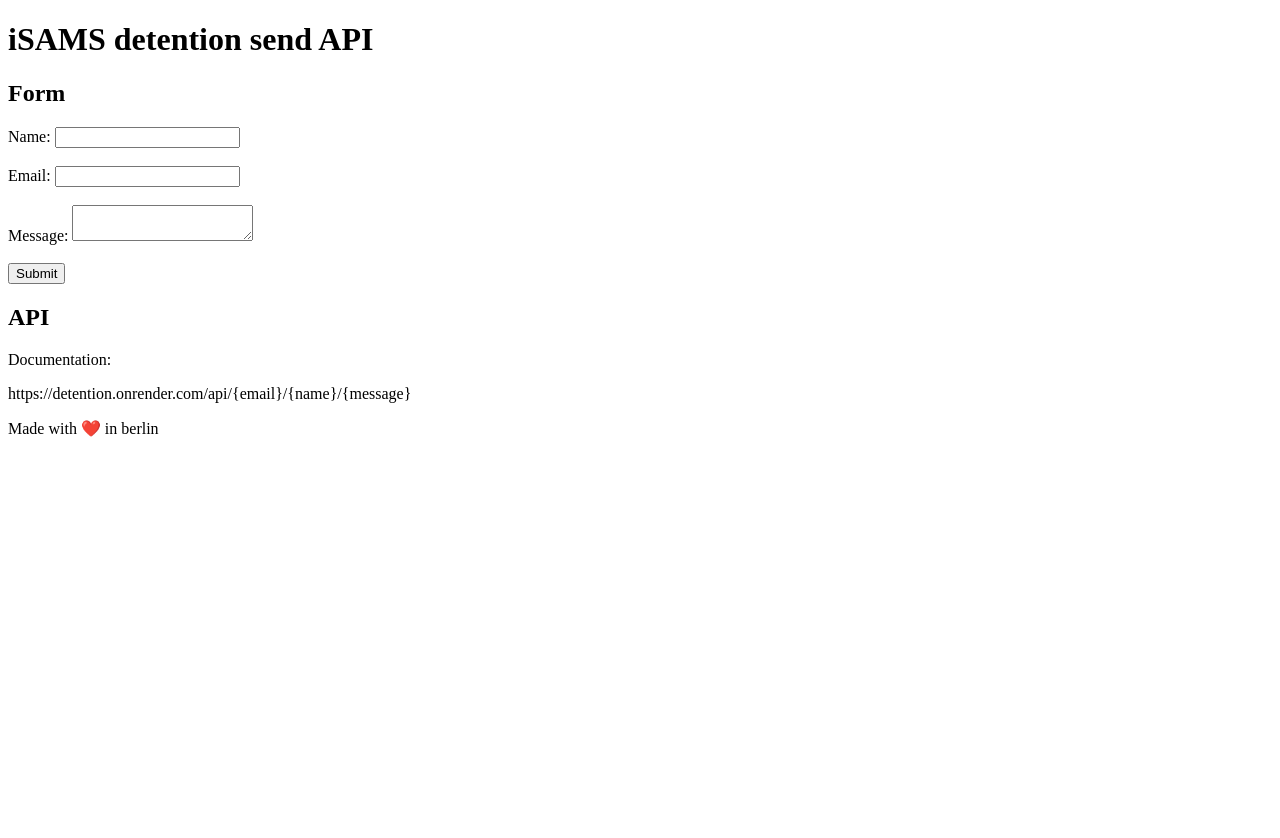
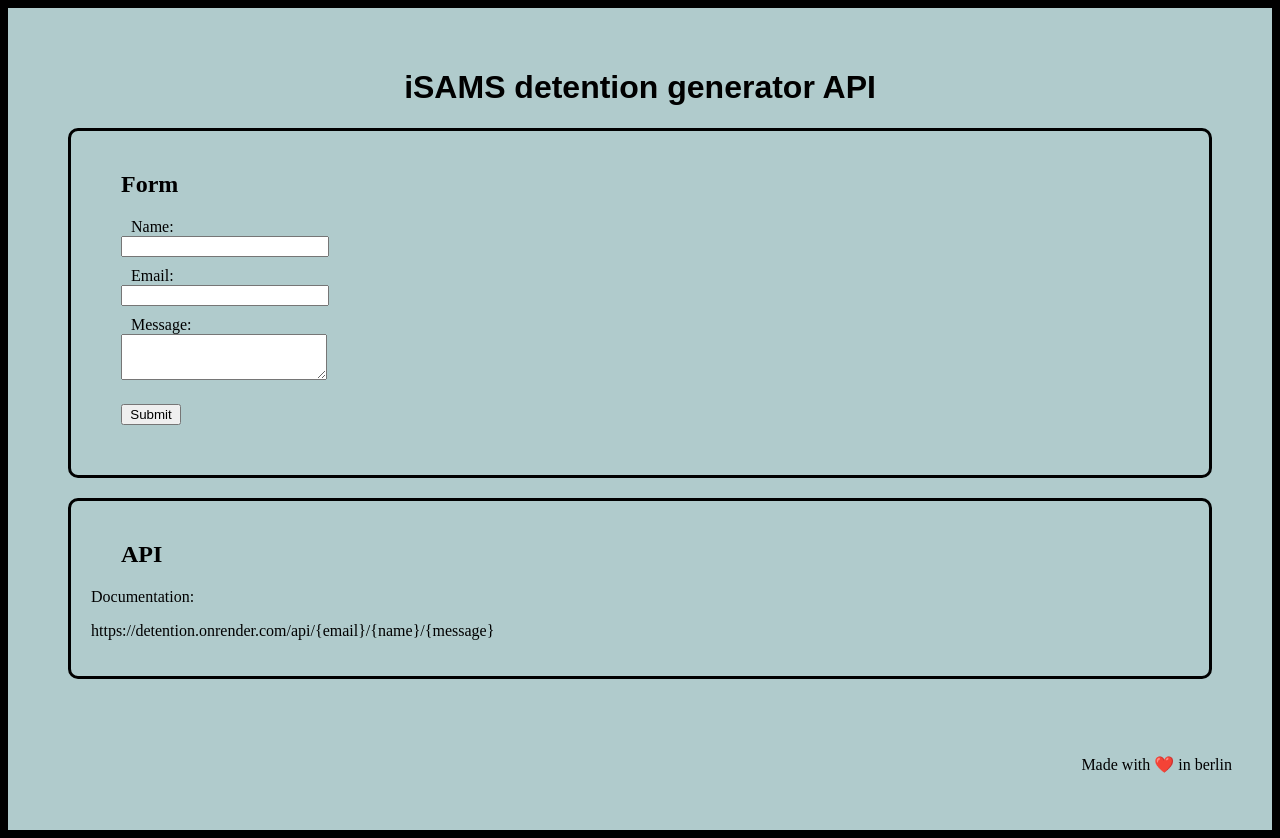
Before and after one commit to carl-castell/detention, a website: page src/index.html in a window 1280 px wide. Before the commit the page ends 800 px from the top, so only its background shows below. Drawn offline with Linux system fonts and the light colour scheme.

Commit message:
basic frontend

```diff
--- a/src/index.html
+++ b/src/index.html
@@ -4,29 +4,40 @@
     <link rel="stylesheet" href="/src/style.css">
     <meta charset="UTF-8">
     <meta name="viewport" content="width=device-width, initial-scale=1.0">
-    <title>Document</title>
+    <title>iSAMS detention generator API</title>
 </head>
 
 
 <body>
-    <div>
-        <h1>iSAMS detention send API</h1>
-        <div>
+    <div class="outside">
+        <h1>iSAMS detention generator API</h1>
+        <div class="box">
+            <h2>Form</h2>
+            <div class="form">
+                <form id="messageForm">
+                    <div class="form-field">
+                        <label for="name">Name:</label>
+                        <br>
+                        <input type="text" id="name" name="name" required>
+                    </div>
+
+                    <div class="form-field">
+                        <label for="email">Email:</label>
+                        <br>
+                        <input type="email" id="email" name="email" required>
+                    </div>
+
+                    <div class="form-field">
+                        <label for="message">Message:</label>
+                        <br>
+                        <textarea id="message" name="message" required></textarea>
+                    </div>
+
+                    <input class="button" type="submit" value="Submit">
+                </form>
+            </div>
 
 
-        <h2>Form</h2>
-        <form id="messageForm">
-        <label for="name">Name:</label>
-        <input type="text" id="name" name="name" required>
-        <br><br>
-        <label for="email">Email:</label>
-        <input type="email" id="email" name="email" required>
-        <br><br>
-        <label for="message">Message:</label>
-        <textarea id="message" name="message" required></textarea>
-        <br><br>
-        <input type="submit" value="Submit">
-        </form>
 
             <script>
             document.getElementById('messageForm').addEventListener('submit', function(event) {
@@ -44,14 +55,14 @@
         </div>
 
 
-        <div>
+        <div class="box">
             <h2>API</h2>
             <p>Documentation:</p>
             <p>https://detention.onrender.com/api/{email}/{name}/{message}</p>
         </div>
 
-        <div>
-            <p>Made with ❤️ in berlin</p>
+        <div class="footer">
+            <p >Made with ❤️ in berlin</p>
         </div>
     </div>
 
--- a/src/style.css
+++ b/src/style.css
@@ -0,0 +1,55 @@
+.outside {
+    padding: 40px;
+    background-color: rgba(192, 222, 223, 0.916);
+}
+
+.box {
+    border-style: solid;
+    border-radius: 10px;
+    margin: 20px;
+    padding: 20px;
+
+}
+.footer {
+    padding-top: 40px;
+    text-align: right;
+}
+.form {
+    margin: 20px;
+}
+.form-field {
+    margin: 10px;
+}
+
+.button {
+    width: 60px;
+    margin: 10px;
+}
+
+
+body {
+    background-color: black;
+}
+
+h1 {
+    font-family:Arial, Helvetica, sans-serif;
+    text-align: center;
+}
+h2 {
+    margin-left: 30px;
+}
+
+input {
+    width: 200px;
+
+}
+
+label {
+    margin-left: 10px;
+}
+
+textarea {
+    width: 200px;
+    height: 40px;
+
+}
```
